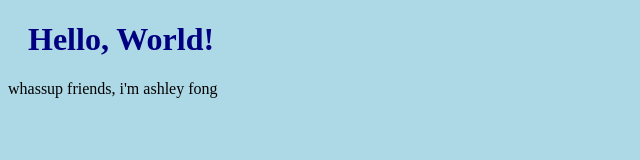
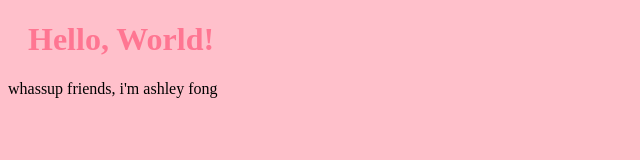
Before and after one commit to okayash/okayash.github.io, a plain HTML site: page index.html in a window 1280 px wide. Shown: the whole page, without its empty margins (0-640 px from the left). Drawn offline with Linux system fonts and the light colour scheme.

Commit message:
color change

```diff
--- a/style.css
+++ b/style.css
@@ -1,8 +1,8 @@
 body {
-    background-color: lightblue;
+    background-color: pink;
   }
 
   h1 {
-    color: navy;
+    color: rgb(255, 118, 146);
     margin-left: 20px;
   }
```
